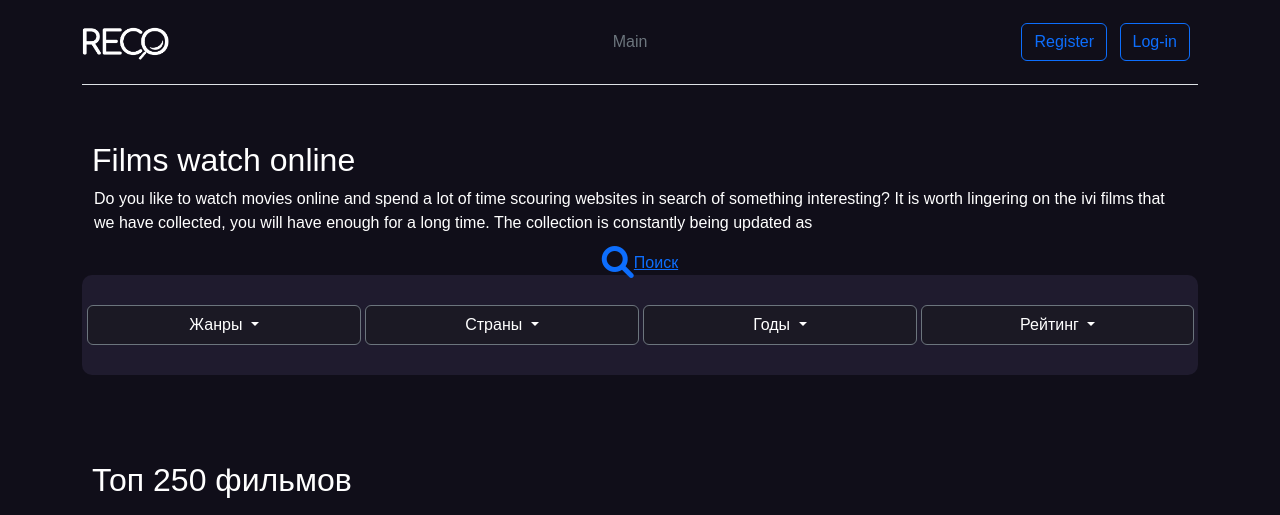
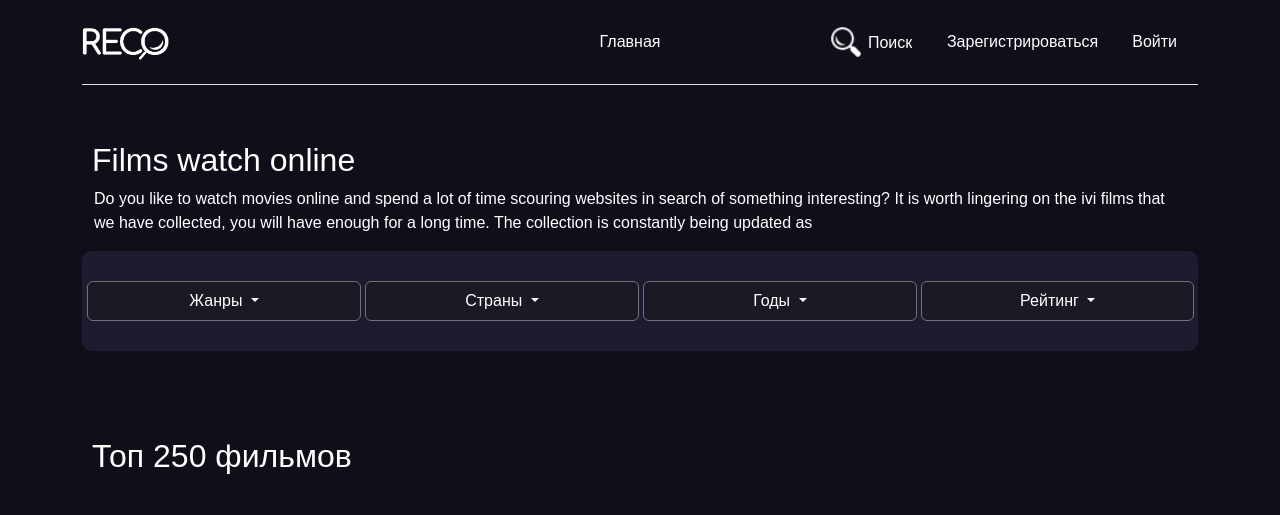
Before and after one commit to Winterfulllll/SIGMANIZATION, a Python web app: template templates/base_no_login.html in a window 1280 px wide. Shown: the top 515 px of the page. Run offline with Jinja, Linux system fonts and the light colour scheme; the template is opened without the code that fills it, so the values that code supplies are empty; some libraries are stand-ins or nearby versions.

Commit message:
+search for unlogin user

```diff
--- a/static/style.css
+++ b/static/style.css
@@ -506,3 +506,14 @@ input[type="password"] {
 li {
   text-align: center; /* Дополнительно гарантирует, что ссылка выровнена по центру в li */
 }
+
+.search_unlogin{
+  background-color: #100e19;
+  margin-top: 9px;
+  width: 90px;
+  margin-right: 35px;
+}
+
+.white-link {
+  color: white !important; /* !important гарантирует применение стиля в случае конфликтов */
+}
--- a/templates/base_no_login.html
+++ b/templates/base_no_login.html
@@ -25,7 +25,7 @@
   <body>
     <div class="container">
       <header
-        class="d-flex flex-wrap align-items-center justify-content-center justify-content-md-between py-3 mb-4 border-bottom"
+        class="d-flex flex-wrap align-items-center justify-content-md-between py-3 mb-4 border-bottom"
       >
         <div class="col-md-3 mb-2 mb-md-0">
           <a
@@ -40,24 +40,37 @@
           </a>
         </div>
 
-        <ul class="nav col-12 col-md-auto mb-2 justify-content-center mb-md-0">
-          <li><a href="/" class="nav-link px-2 link-secondary">Main</a></li>
+        <ul class="nav col-6 col-md-auto mb-2 justify-content-center mb-md-0">
+          <li><a href="/" class="nav-link px-2 link-secondary white-link">Главная</a></li>
         </ul>
 
-        <div class="col-md-3 text-end">
+
+
+        <div class="col-md-3 d-flex align-items-center justify-content-end">
+          <div class="search_unlogin">
+            <button class="xxxx">
+              <div class="searchButton">
+                <a href="/search" class="d-inline-flex link-body-emphasis text-decoration-none">
+                  <img class="lupa" src="{{ url_for('static', filename='img/иконка поиска.png')}}" alt="searching" />
+                  <p class="search_text">Поиск</p>
+                </a>
+              </div>
+            </button>
+          </div>
+
           <button
             type="button"
-            class="btn btn-outline-primary me-2"
+            class="btn me-2 white-link"
             id="modalBtn"
           >
-            Register
+            Зарегистрироваться
           </button>
           <button
             type="button"
-            class="btn btn-outline-primary me-2"
+            class="btn me-2 white-link"
             id="modalBtn2"
           >
-            Log-in
+            Войти
           </button>
         </div>
       </header>
@@ -73,10 +86,6 @@
           that we have collected, you will have enough for a long time. The collection
           is constantly being updated as
         </p>
-        <ul class="nav col-12 col-md-auto mb-2 justify-content-center mb-md-0">
-          <li id="searchButton"><a href="/search"><i class="fa-solid fa-magnifying-glass fa-2xl" id="lupa"></i></a></li>
-          <li><a href="/search" class="searchText">Поиск</a></li>
-        </ul>
       </div>
     </div>
 
```
